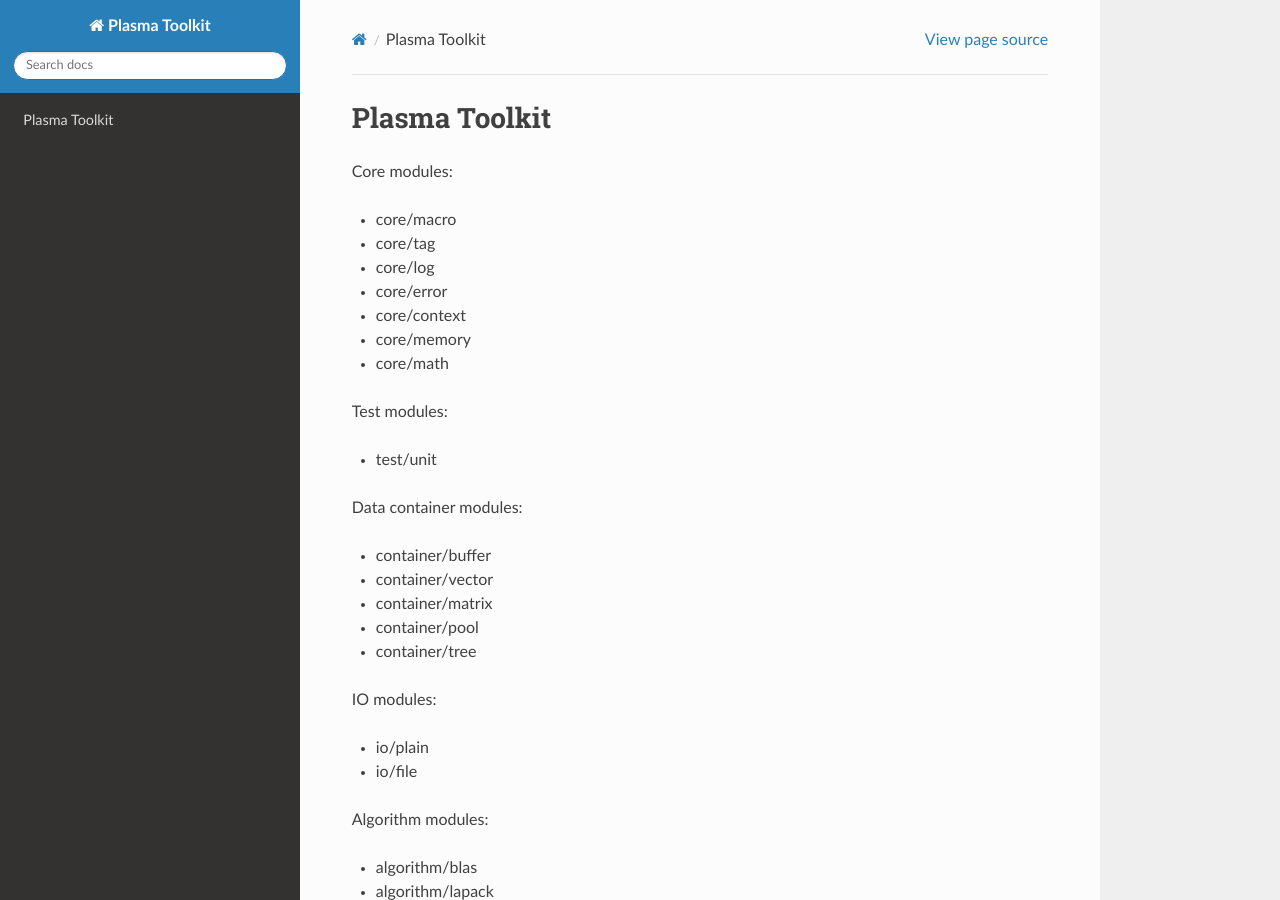
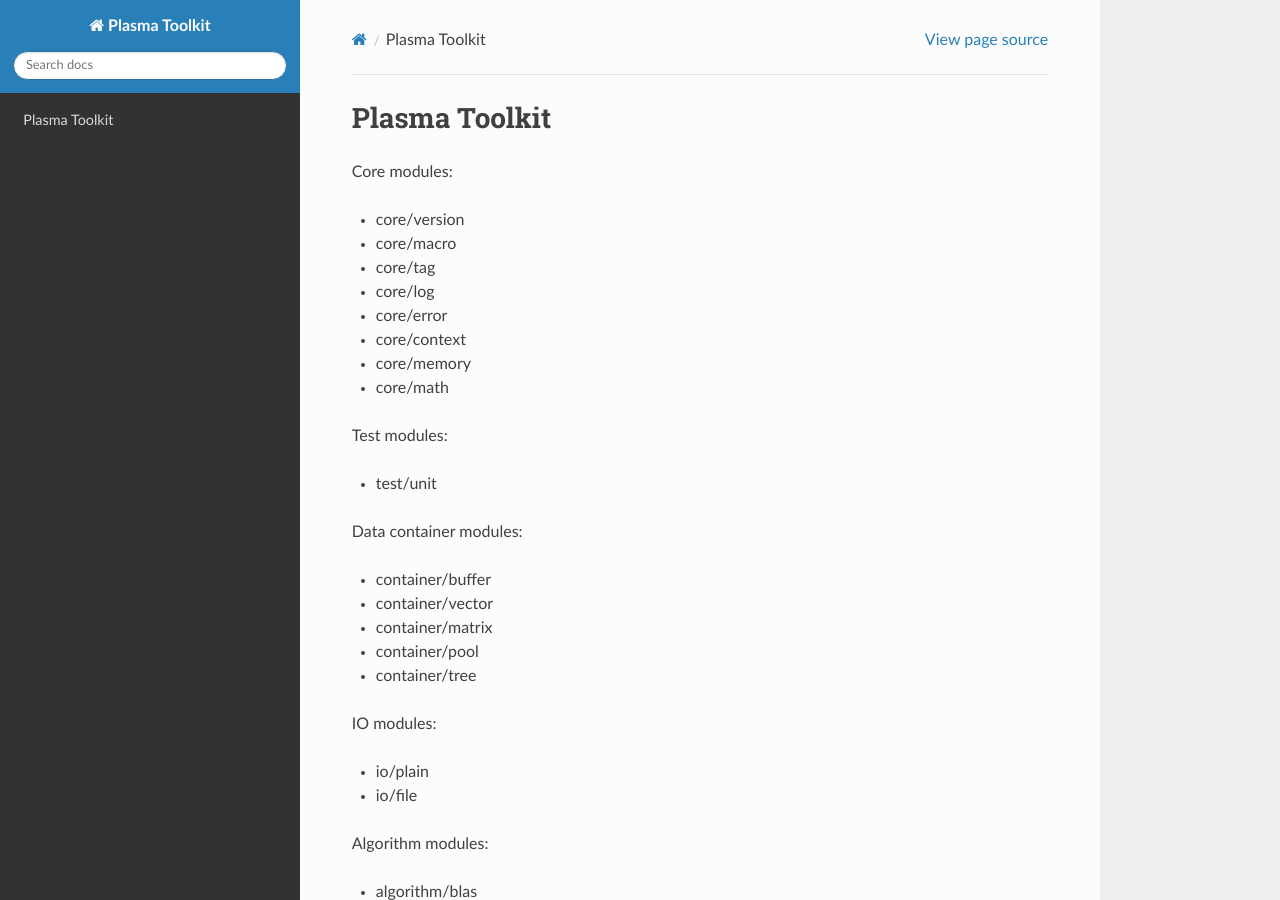
Before and after one commit to yhu1729/PlasmaToolkit, a Sphinx documentation site: the page built from doc/source/index.rst, in a window 1280 px wide and 900 px high. Built offline with Sphinx 7.4.7 and the Read the Docs theme 3.1.0, drawn with Linux system fonts in a browser that asks for light colours.

Commit message:
docs: improve home page

```diff
--- a/doc/source/index.rst
+++ b/doc/source/index.rst
@@ -3,6 +3,7 @@ Plasma Toolkit
 
 Core modules:
 
+* core/version
 * core/macro
 * core/tag
 * core/log
```
